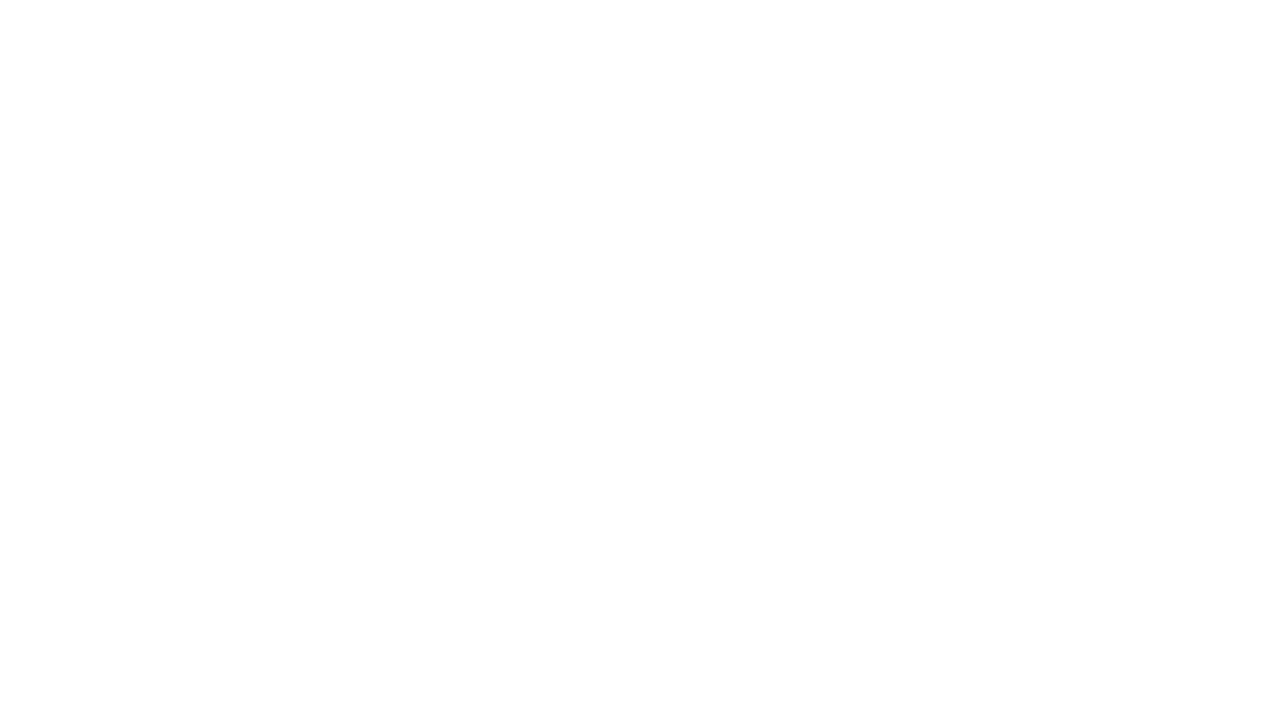
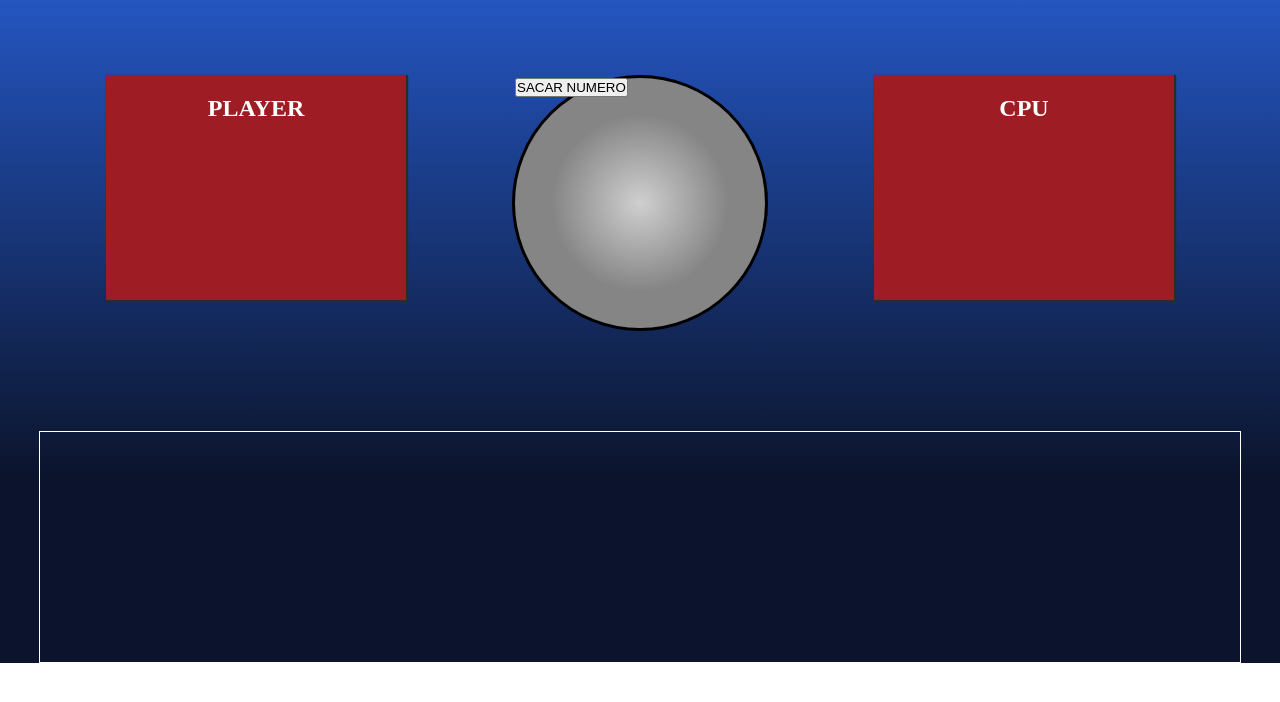
Before and after one commit to VicLara22/Bingo, a website built with Vite: page src/index.html in a window 1280 px wide. Built offline with nearby package versions, Linux system fonts and the light colour scheme.

Commit message:
feat: add logica and style

```diff
--- a/src/index.css
+++ b/src/index.css
@@ -0,0 +1,54 @@
+* {
+    margin: 0px;
+    padding: 0px;
+}
+
+#fondo {
+    background: rgb(36, 85, 192);
+    background: linear-gradient(180deg, rgba(36, 85, 192, 1) 0%, rgba(11, 20, 44, 1) 72%);
+    display: grid;
+}
+
+.bingo {
+    display: flex;
+    justify-content: space-evenly;
+    margin-top: 75px;
+}
+
+.cartonPlayer,
+.cartonCPU {
+    width: 300px;
+    height: 225px;
+    background-color: #9e1c23;
+    box-shadow: 1px 1px 1px 1px rgb(43, 43, 43);
+}
+.cartonPlayer h1,
+.cartonCPU h1{
+    color: white;
+    text-align: center;
+    margin-top: 20px;
+}
+
+.ruleta {
+    width: 250px;
+    height: 250px;
+    background: rgb(255, 255, 255);
+    background: radial-gradient(circle, rgb(207, 207, 207) 0%, rgb(133, 133, 133) 50%);
+    border-radius: 50%;
+    border: 3px solid black;
+}
+
+
+
+.container {
+    display: flex;
+    justify-content: center;
+    margin-top: 100px;
+}
+
+.container-nums {
+    width: 1200px;
+    height: 230px;
+    background-color: transparent;
+    border: 1px solid white;
+}
--- a/src/index.html
+++ b/src/index.html
@@ -1,14 +1,37 @@
 <!DOCTYPE html>
 <html lang="es">
+
 <head>
   <meta charset="UTF-8">
   <meta http-equiv="X-UA-Compatible" content="IE=edge">
   <meta name="viewport" content="width=device-width, initial-scale=1.0">
-  <title>Document</title>
+  <title>Bingo</title>
   <link rel="stylesheet" href="./index.css">
   <script type="module" src="./index.js"></script>
+  <script src="
+https://cdn.jsdelivr.net/npm/lodash@4.17.21/lodash.min.js
+"></script>
 </head>
+
 <body>
+  <main id="fondo">
+    <section class="bingo">
+      <artcile class="cartonPlayer">
+        <h1>PLAYER</h1>
+      </artcile>
+      <artcile class="ruleta">
+        <div id="bola"></div>
+        <button onclick="sacarBola()">SACAR NUMERO</button>
+      </artcile>
+      <artcile class="cartonCPU">
+        <h1>CPU</h1>
+      </artcile>
+    </section>
+    <section class="container">
+      <artcile class="container-nums">
+      </artcile>
+    </section>
+  </main>
+</body>
 
-</body>
 </html>
--- a/src/index.js
+++ b/src/index.js
@@ -0,0 +1,39 @@
+var array = _.range(1, 99); // generar un array de 1 -99
+aleatorio = _.shuffle(array); // barabajea el array
+const player = aleatorio.slice(0, 15); // del array barabajeado le da al jugador de 0 a 15 numeros
+aleatorio = _.shuffle(array);
+const cpu = aleatorio.slice(0, 15);
+
+const crearCard = (selector, array) => {
+    let parent = document.querySelector(`.${selector}`)
+    for (e of array) {
+        let divcarton = document.createElement('div');
+        divcarton.className = 'num n' + e;
+        divcarton.textContent = e;
+        parent.appendChild(divcarton);
+    }
+
+}
+crearCartonHTML('cartonPlayer', cartonPlayer);
+crearCartonHTML('cartonCPU', cartonCPU);
+
+const contarTachado = () => {
+    let totalPlayer = document.querySelector('.cartonPlayer.tachado').length;
+    let totalCPU = document.querySelector('.cartonCPU.tachado').length;
+    if (totalPlayer === 15) alert('Felicidades');
+    if (totalCPU === 15) alert('Felicidades');
+}
+
+const sacarBola = () => {
+    let bola = Math.floor(Math.random() * rango.length);
+    bola = rango[bola]
+    _.pull(rango, bola);
+
+    let divbola = document.querySelector('#bola');
+    divbola.textContent = bola;
+    let num = document.querySelector(`.n${bola}`);
+    for (let i = 0; i < num.length; i++) {
+        num[i].classList.add('tachado');
+
+    }
+}
```
